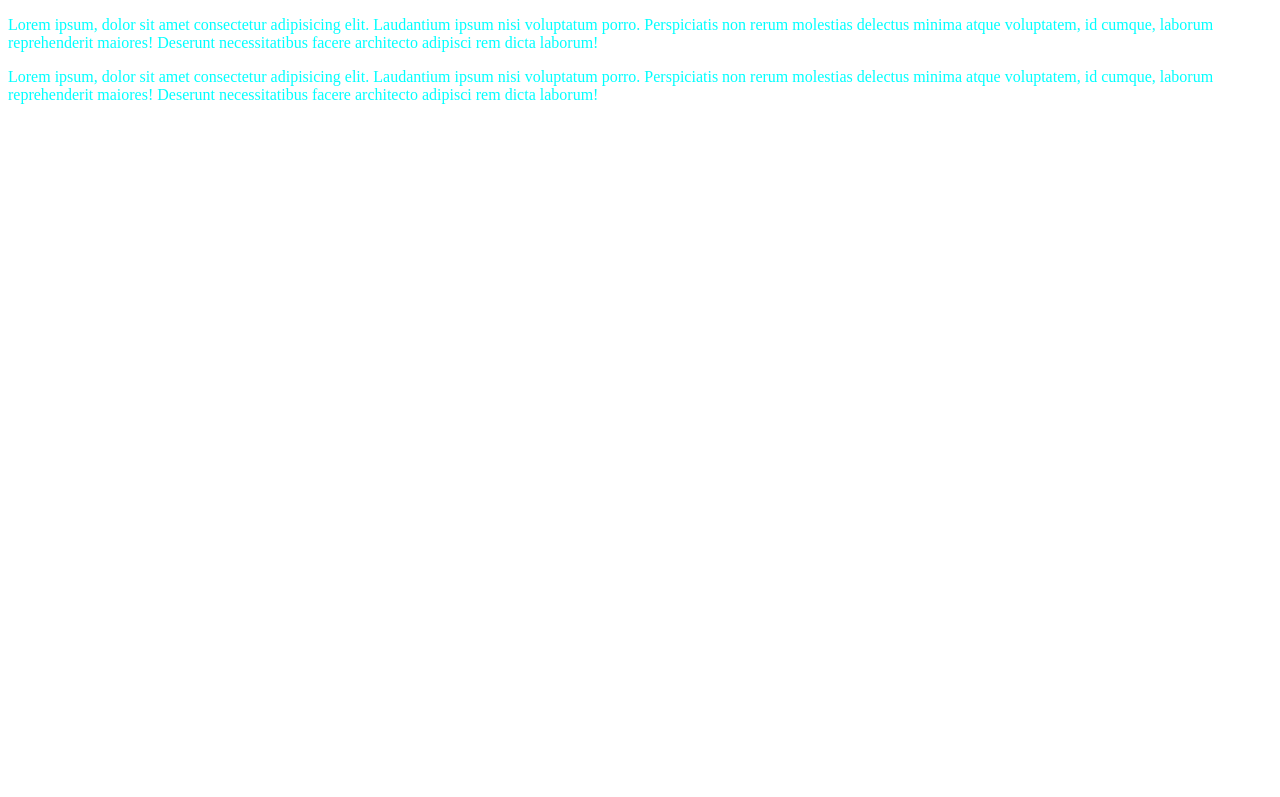
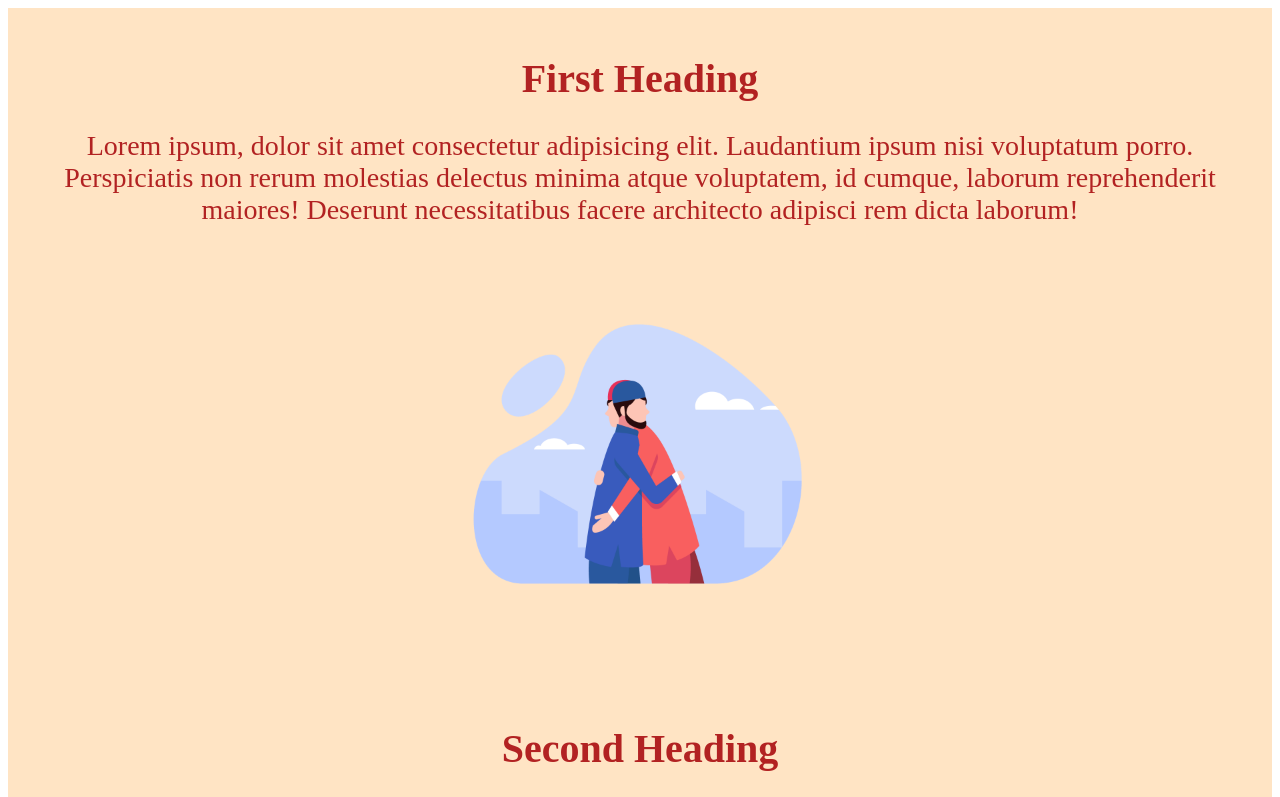
Before and after one commit to WriterAbuTaher/Practice-Page, a plain HTML site: page index.html in a window 1280 px wide. Shown: the top 797 px of the page. Drawn offline with Linux system fonts and the light colour scheme.

Commit message:
image added

```diff
--- a/index.html
+++ b/index.html
@@ -9,10 +9,16 @@
 </head>
 <body>
     <div id="write">
+        <h1>First Heading</h1>
         <p>Lorem ipsum, dolor sit amet consectetur adipisicing elit. Laudantium ipsum nisi voluptatum porro. Perspiciatis non rerum molestias delectus minima atque voluptatem, id cumque, laborum reprehenderit maiores! Deserunt necessitatibus facere architecto adipisci rem dicta laborum!</p>
+
+        <img class="image" src="/images/5_6057569626001245134.png" alt="first image">
     </div>
     <div id="write">
+        <h1>Second Heading</h1>
         <p>Lorem ipsum, dolor sit amet consectetur adipisicing elit. Laudantium ipsum nisi voluptatum porro. Perspiciatis non rerum molestias delectus minima atque voluptatem, id cumque, laborum reprehenderit maiores! Deserunt necessitatibus facere architecto adipisci rem dicta laborum!</p>
+
+        <img class="image" src="/images/5_6316584590928512321.png" alt="second image">
     </div>
 </body>
 </html>
--- a/style.css
+++ b/style.css
@@ -1,3 +1,18 @@
 #write{
-    color: aqua;
+    color: firebrick;
+    background-color: bisque;
+    text-align: center;
+    padding: 20px;
 }
+
+#write h1{
+    font-size: 40px;
+}
+
+#write p{
+    font-size: 28px;
+}
+
+.image{
+    width: 400px;
+}
```
Also changed, not shown: images/5_6057569626001245134.png (added), images/5_6316584590928512321.png (added).
